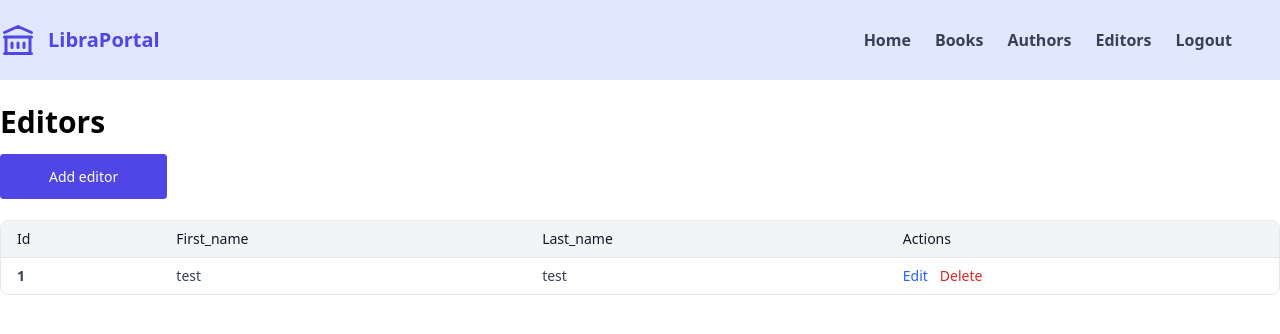
After one commit to HoreKk/django-library, a Django app: page /editors in a window 1280 px wide. The commit adds this page. Shown: the top 334 px of the page. Run offline with Django 4.2, Linux system fonts and the light colour scheme; a user stored in the database is signed in; data comes from the database, SQL or seed files in the repository; style sheets or scripts are compiled from the project's sources; some libraries are stand-ins or nearby versions.

Commit message:
feat: add delete for book and CRUD for authors and editors

```diff
--- a/library/urls.py
+++ b/library/urls.py
@@ -27,4 +27,13 @@ urlpatterns = [
     path('books', views.BookListView.as_view(), name='book_list'),
     path('book', views.BookCreateView.as_view(), name='book_create'),
     path('book/<slug:pk>', views.BookUpdateView.as_view(), name='book_detail'),
+    path('book/<slug:pk>/delete', views.BookDeleteView.as_view(), name='book_delete'),
+    path('authors', views.AuthorListView.as_view(), name='author_list'),
+    path('author', views.AuthorCreateView.as_view(), name='author_create'),
+    path('author/<slug:pk>', views.AuthorUpdateView.as_view(), name='author_detail'),
+    path('author/<slug:pk>/delete', views.AuthorDeleteView.as_view(), name='author_delete'),
+    path('editors', views.EditorListView.as_view(), name='editor_list'),
+    path('editor', views.EditorCreateView.as_view(), name='editor_create'),
+    path('editor/<slug:pk>', views.EditorUpdateView.as_view(), name='editor_detail'),
+    path('author/<slug:pk>/delete', views.EditorDeleteView.as_view(), name='editor_delete'),
 ]
--- a/library/views.py
+++ b/library/views.py
@@ -1,14 +1,16 @@
 from django.shortcuts import  render, redirect
-from .forms import NewUserForm, BookForm
+from .forms import NewUserForm
 from django.contrib.auth import login
 from django.contrib import messages
-from django.views.generic.edit import CreateView, UpdateView
+from django.views.generic.edit import CreateView, UpdateView, DeleteView
 from django.views.generic.list import ListView
-from .models import Book, Library
+from .models import Book, Library, Author, Editor, Collection, Genre
 from django.contrib.auth.mixins import LoginRequiredMixin
 from django.views.generic.base import TemplateView
 from django.contrib.auth.mixins import UserPassesTestMixin
 from django.shortcuts import get_object_or_404
+from django.urls import reverse_lazy
+
 
 def register_request(request):
 	if request.method == "POST":
@@ -26,9 +28,11 @@ def register_request(request):
 class HomeView(LoginRequiredMixin, TemplateView):
 	template_name = 'home.html'
 
+
+# Books CRUD
 class BookListView(UserPassesTestMixin, ListView):
 	model = Book
-	template_name = 'back/list_books.html'
+	template_name = 'back/books/list.html'
 
 	def test_func(self):
 		return self.request.user.library is not None
@@ -41,7 +45,7 @@ class BookListView(UserPassesTestMixin, ListView):
 class BookCreateView(LoginRequiredMixin, CreateView):
 	model = Book
 	fields = ['title', 'author', 'editor', 'collection', 'genre']
-	template_name = 'back/edit_book.html'
+	template_name = 'back/books/edit.html'
 	success_url = '/books'
 
 	def form_valid(self, form):
@@ -52,5 +56,67 @@ class BookCreateView(LoginRequiredMixin, CreateView):
 class BookUpdateView(LoginRequiredMixin, UpdateView):
 	model = Book
 	fields = ['title', 'author', 'editor', 'collection', 'genre']
-	template_name = 'back/edit_book.html'
+	template_name = 'back/books/edit.html'
 	success_url = '/books'
+
+class BookDeleteView(LoginRequiredMixin, DeleteView):
+	model = Book
+	success_url = reverse_lazy('book_list')
+
+# Authors CRUD
+class AuthorListView(UserPassesTestMixin, ListView):
+	model = Author
+	template_name = 'back/authors/list.html'
+
+	def test_func(self):
+		return self.request.user.library is not None
+
+	def get_context_data(self, **kwargs):
+		context = super().get_context_data(**kwargs)
+		context['author_fields'] = [f.name for f in Author._meta.get_fields()]
+		return context
+
+class AuthorCreateView(LoginRequiredMixin, CreateView):
+	model = Author
+	fields = ['first_name', 'last_name']
+	template_name = 'back/authors/edit.html'
+	success_url = '/authors'
+
+class AuthorUpdateView(LoginRequiredMixin, UpdateView):
+	model = Author
+	fields = ['first_name', 'last_name']
+	template_name = 'back/authors/edit.html'
+	success_url = '/authors'
+
+class AuthorDeleteView(LoginRequiredMixin, DeleteView):
+	model = Author
+	success_url = reverse_lazy('author_list')
+
+# Editors CRUD
+class EditorListView(UserPassesTestMixin, ListView):
+	model = Editor
+	template_name = 'back/editors/list.html'
+
+	def test_func(self):
+		return self.request.user.library is not None
+
+	def get_context_data(self, **kwargs):
+		context = super().get_context_data(**kwargs)
+		context['editor_fields'] = [f.name for f in Author._meta.get_fields()]
+		return context
+
+class EditorCreateView(LoginRequiredMixin, CreateView):
+	model = Editor
+	fields = ['first_name', 'last_name']
+	template_name = 'back/editors/edit.html'
+	success_url = '/editors'
+
+class EditorUpdateView(LoginRequiredMixin, UpdateView):
+	model = Editor
+	fields = ['first_name', 'last_name']
+	template_name = 'back/editors/edit.html'
+	success_url = '/editors'
+
+class EditorDeleteView(LoginRequiredMixin, DeleteView):
+	model = Editor
+	success_url = reverse_lazy('editor_list')
--- /dev/null
+++ b/templates/back/editors/list.html
@@ -0,0 +1,48 @@
+
+
+{% extends 'base.html' %}
+
+{% block content %}
+
+<h1 class="text-3xl font-bold">Editors</h1>
+
+<div class="mt-6">
+  <a href="{% url 'editor_create' %}" class="btn btn-primary">
+    Add editor
+  </a>
+</div>
+
+<div class="mt-8 overflow-hidden overflow-x-auto rounded-lg border border-gray-200">
+  <table class="min-w-full divide-y divide-gray-200 text-sm">
+    <thead class="bg-gray-100">
+      <tr>
+        {% for field in editor_fields %}
+          {% if field != 'book' %}
+            <th class="px-4 py-2 text-left font-medium text-gray-900">{{ field | capfirst }}</th>
+          {% endif %}
+        {% endfor %}
+        <th class="px-4 py-2 text-left font-medium text-gray-900">Actions</th>
+      </tr>
+    </thead>
+    <tbody class="divide-y divide-gray-200">
+      {% for editor in object_list %}
+        <tr>
+          <th class="px-4 py-2 text-gray-700 text-left">{{ editor.id }}</th>
+          <td class="px-4 py-2 text-gray-700">{{ editor.first_name }}</td>
+          <td class="px-4 py-2 text-gray-700">{{ editor.last_name }}</td>
+          <td class="flex gap-3 px-4 py-2 text-gray-700">
+            <a href="{% url 'editor_detail' editor.id %}" class="text-sm font-medium text-blue-600 hover:underline">Edit</a>
+            <form method="POST" action="{% url 'editor_delete' editor.id %}">
+              {% csrf_token %}
+              <button type="submit" class="text-sm font-medium text-red-600 hover:underline">
+                Delete
+              </button>
+            </form>
+          </td>
+        </tr>
+      {% endfor %}
+    </tbody>
+  </table>
+</div>
+
+{% endblock %}
--- a/templates/base.html
+++ b/templates/base.html
@@ -30,6 +30,16 @@
                   <li>
                     <a class="text-gray-700 transition hover:text-indigo-600" href="{% url 'book_list' %}">
                       Books
+                    </a>
+                  </li>
+                  <li>
+                    <a class="text-gray-700 transition hover:text-indigo-600" href="{% url 'author_list' %}">
+                      Authors
+                    </a>
+                  </li>
+                  <li>
+                    <a class="text-gray-700 transition hover:text-indigo-600" href="{% url 'editor_list' %}">
+                      Editors
                     </a>
                   </li>
                 {% endif %}
```
Also changed, not shown: templates/back/authors/edit.html (added, +35 -0 lines), templates/back/authors/list.html (added, +48 -0 lines), templates/back/books/list.html (renamed from templates/back/list_books.html, +7 -1 lines), templates/back/editors/edit.html (added, +35 -0 lines), templates/back/books/edit.html (renamed from templates/back/edit_book.html).
